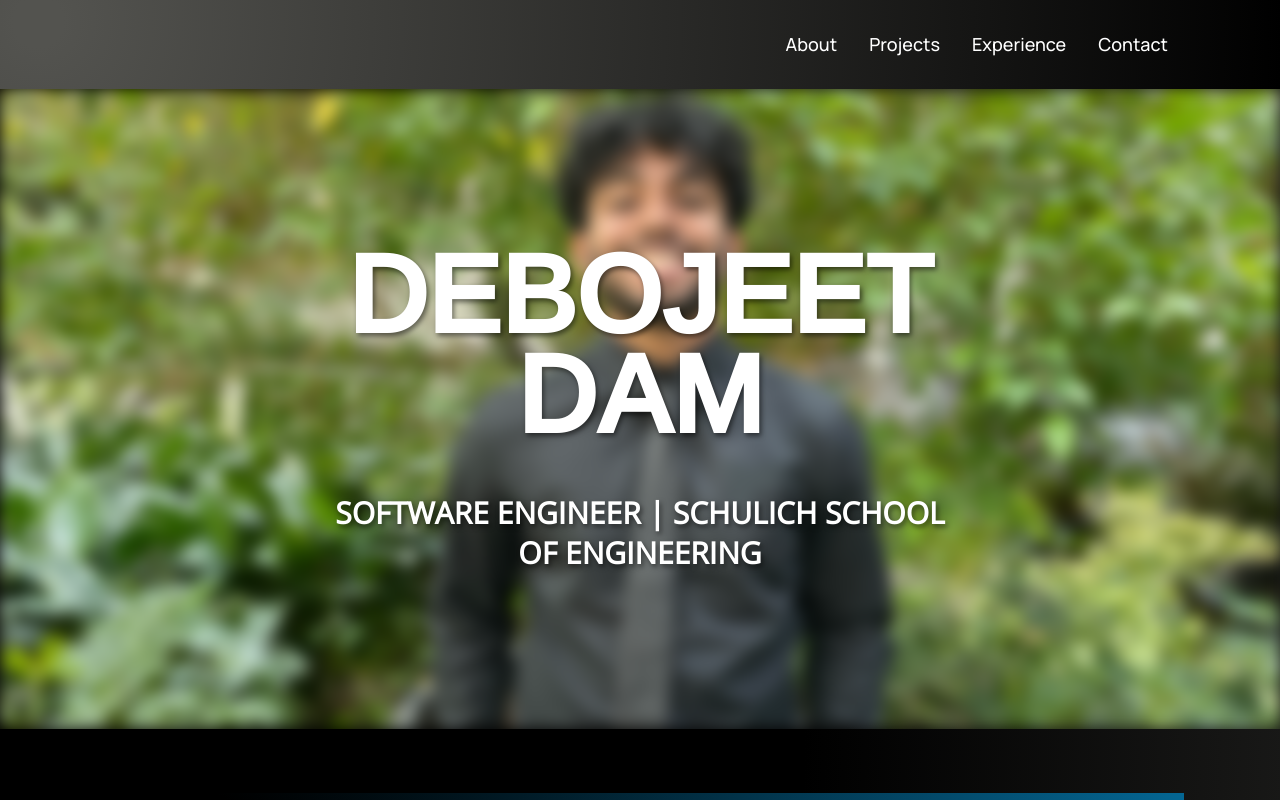
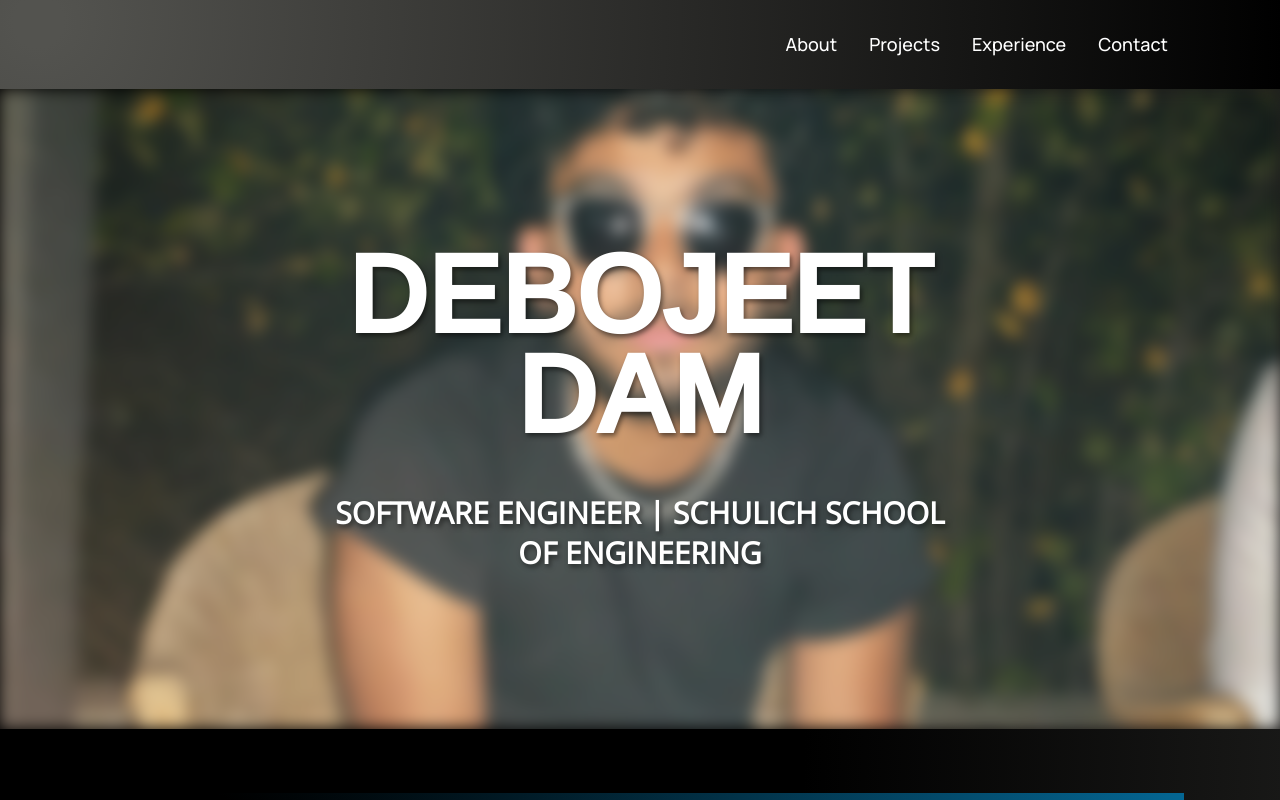
Before and after one commit to debodam/Debo-Portfolio, a React (Create React App) app: page / in a window 1280 px wide. Shown: the top 800 px of the page. Built offline with nearby package versions, Linux system fonts and the light colour scheme.

Commit message:
Small Changes

```diff
--- a/src/containers/hero/hero.css
+++ b/src/containers/hero/hero.css
@@ -12,7 +12,8 @@
   left: 0;
   right: 0;
   bottom: 0;
-  background: url("../../assets/hero_pic.jpg") center center/cover no-repeat;
+  background: url("../../assets/cool-background.jpg") center center/cover
+    no-repeat;
   filter: blur(8px); /* Apply the blur effect to the background image */
   z-index: -1;
 }
```
Also changed, not shown: src/assets/cool-background.jpg (added).
